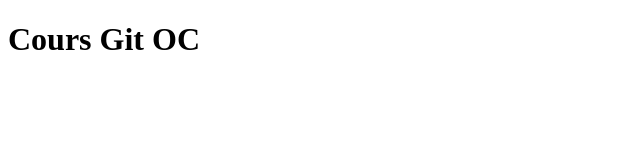
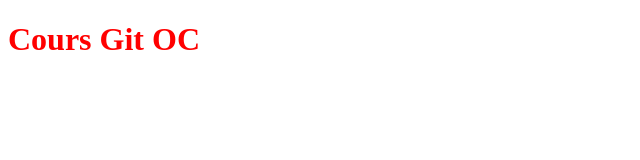
Before and after one commit to AurelienEC/cours_git, a plain HTML site: page index.html in a window 1280 px wide. Shown: the whole page, without its empty margins (0-640 px from the left). Drawn offline with Linux system fonts and the light colour scheme.

Commit message:
Correction insertions feuille de style

```diff
--- a/index.html
+++ b/index.html
@@ -3,7 +3,7 @@
 <head>
 	<meta charset="UTF-8" />
 	<title>Cours Git OC</title>
-        <link src="style.css">
+        <link rel="stylesheet" type="text/css"  href="style.css">
 </head>
 <body>
 <h1>Cours Git OC </h1>
```
